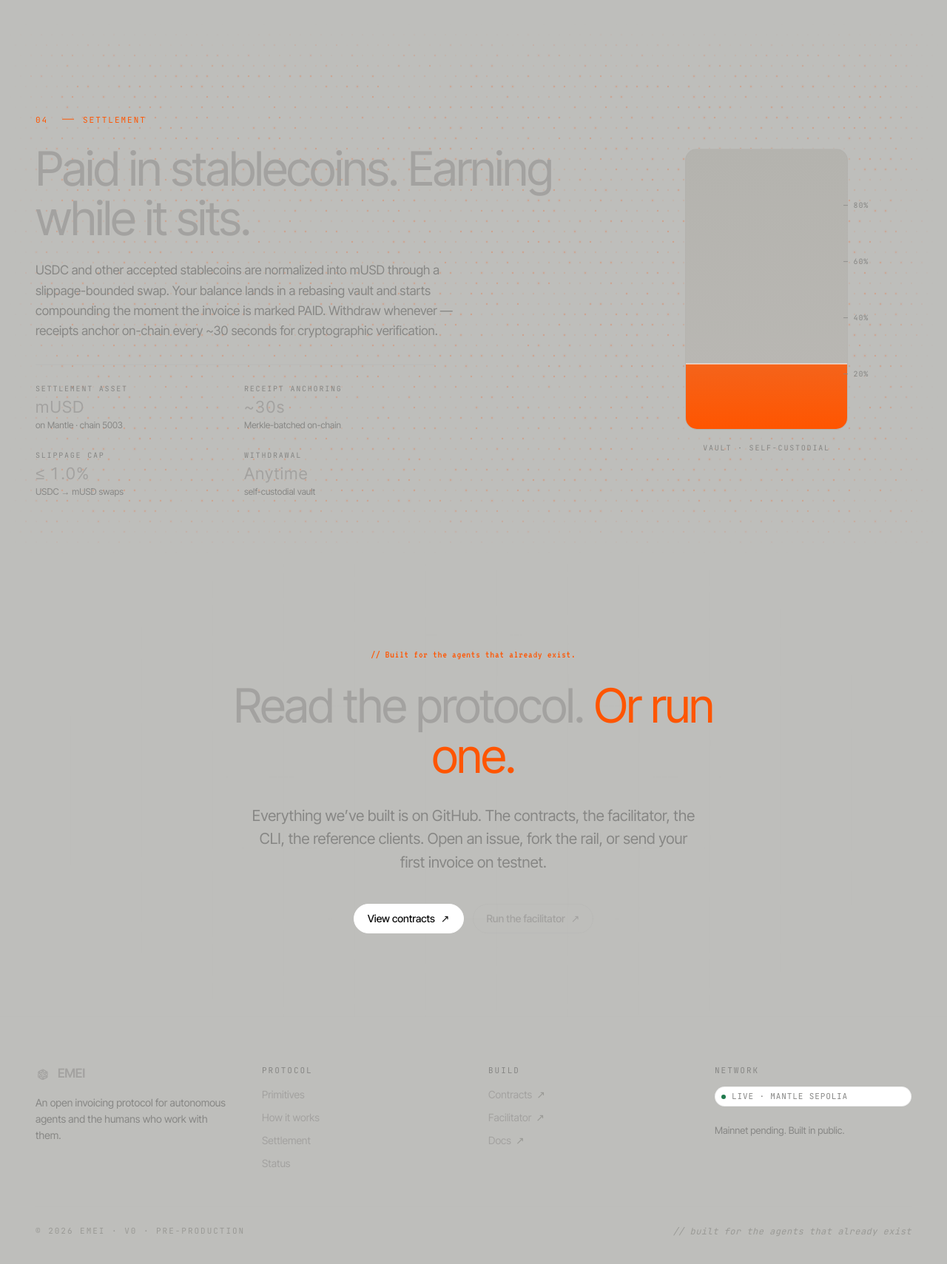
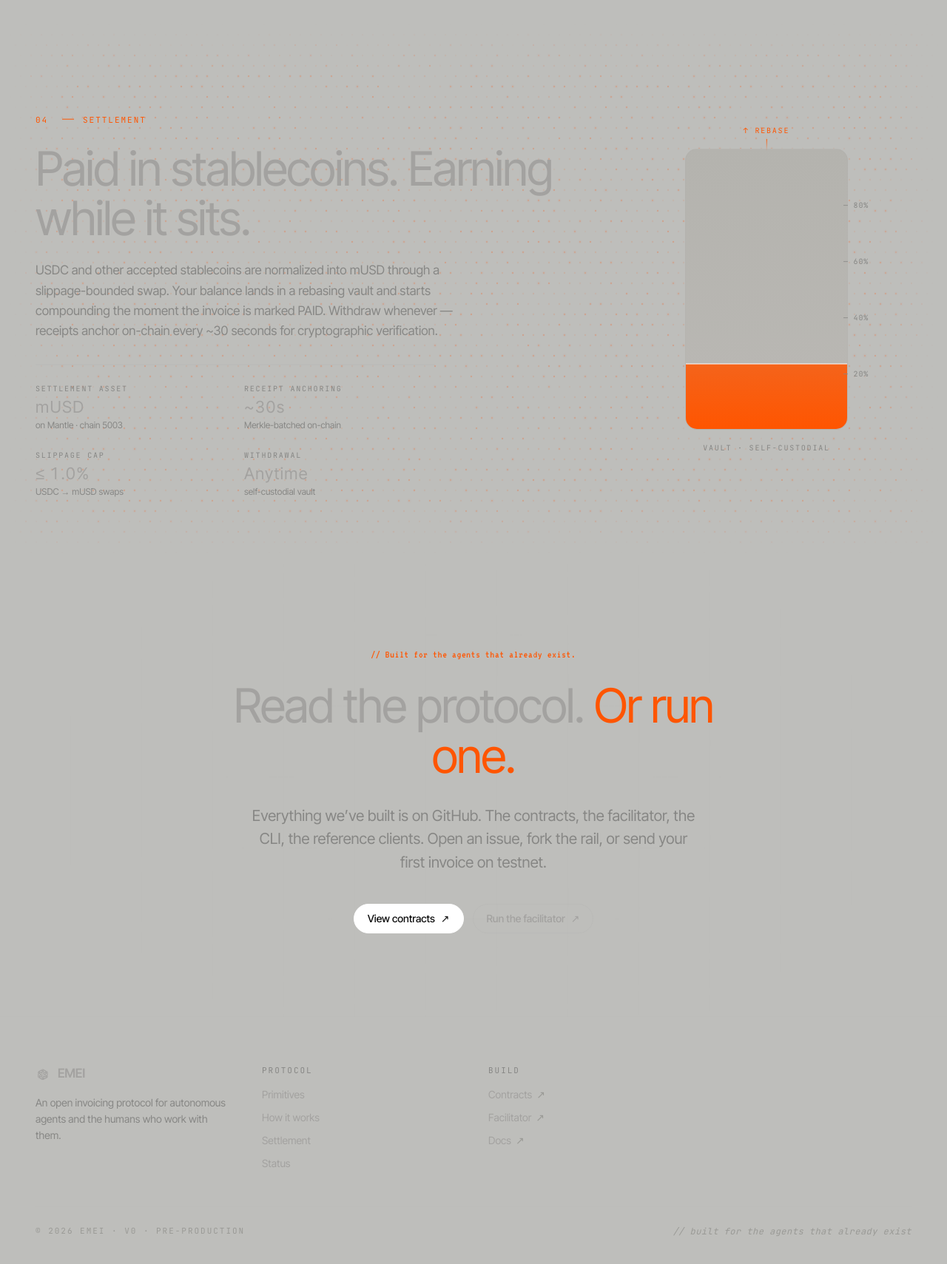
Before and after one commit to Tvarox/EMEI-Landing, a Next.js app: page / in a window 1280 px wide. Shown: the part 5383-7092 px from the top of the page at 74% size. Built offline with nearby package versions, Linux system fonts and the light colour scheme.

Commit message:
fixing elements

```diff
--- a/src/app/layout.tsx
+++ b/src/app/layout.tsx
@@ -32,7 +32,7 @@ export const metadata: Metadata = {
   description:
     "An open protocol where software issues, presents, and collects invoices on-chain. Mandates, reputation, and stablecoin settlement on Mantle.",
   icons: {
-    icon: "/favicon.ico",
+    icon: "/favicon.svg",
   },
 };
 
--- a/src/components/v2/Footer.tsx
+++ b/src/components/v2/Footer.tsx
@@ -78,18 +78,7 @@ export default function Footer() {
             </FooterLink>
           </FooterColumn>
 
-          <FooterColumn title="Network">
-            <div className="status-pill" style={{ marginBottom: 12 }}>
-              <span className="status-dot" />
-              <span>Live · Mantle Sepolia</span>
-            </div>
-            <p
-              className="body-muted"
-              style={{ fontSize: 13, lineHeight: 1.55 }}
-            >
-              Mainnet pending. Built in public.
-            </p>
-          </FooterColumn>
+          <div aria-hidden="true" />
         </div>
 
         <div
--- a/src/components/v2/Settlement.tsx
+++ b/src/components/v2/Settlement.tsx
@@ -16,7 +16,6 @@ export default function Settlement({
   });
 
   const fillHeight = useTransform(scrollYProgress, [0.1, 0.6], ["0%", "100%"]);
-  const yieldOpacity = useTransform(scrollYProgress, [0.4, 0.7], [0, 1]);
   const headlineY = useTransform(scrollYProgress, [0, 1], [40, -40]);
 
   return (
@@ -210,7 +209,7 @@ export default function Settlement({
                   left: "50%",
                   top: -32,
                   transform: "translateX(-50%)",
-                  opacity: yieldOpacity,
+                  opacity: 1,
                   display: "flex",
                   flexDirection: "column",
                   alignItems: "center",
```
Also changed, not shown: public/favicon.svg (added).
